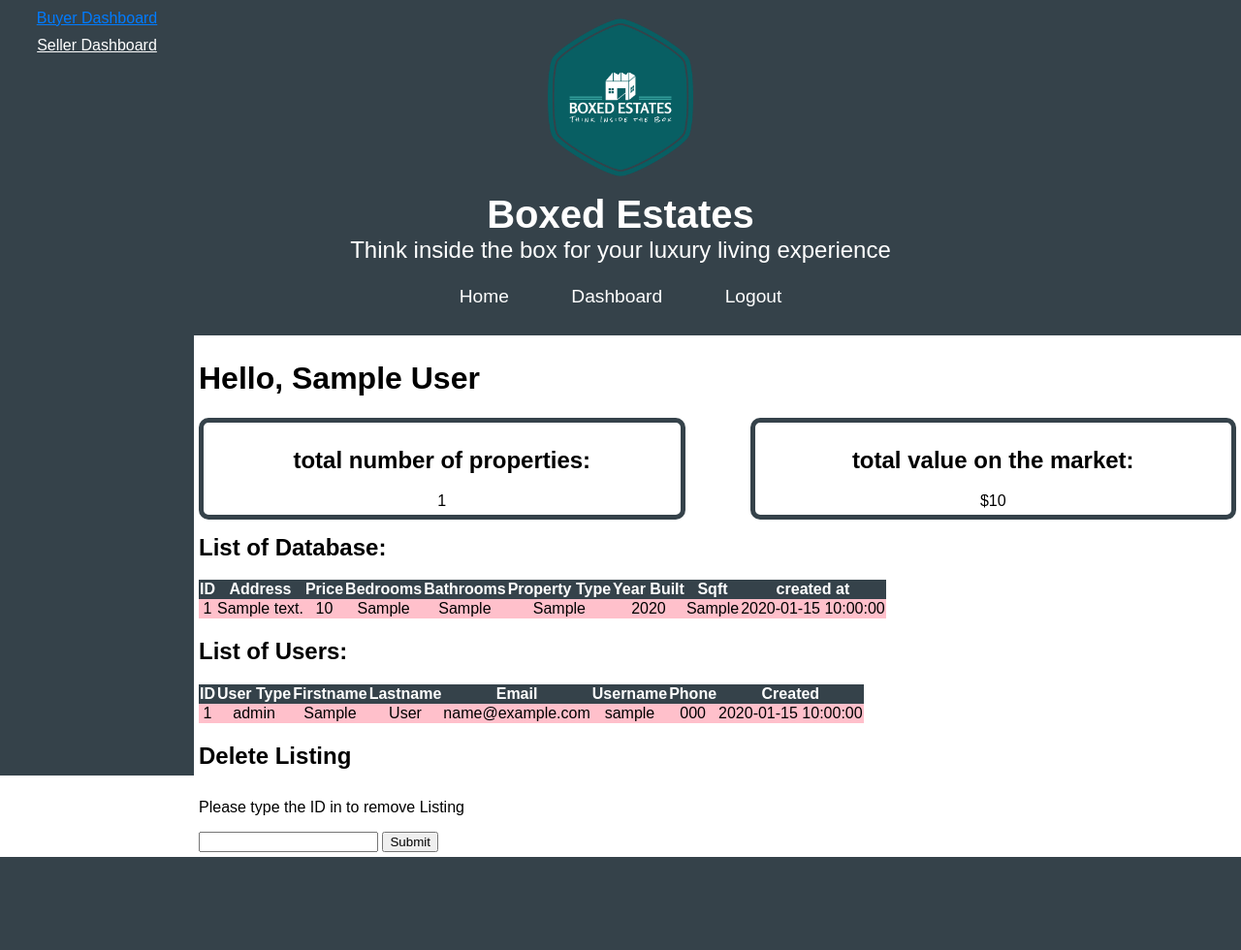
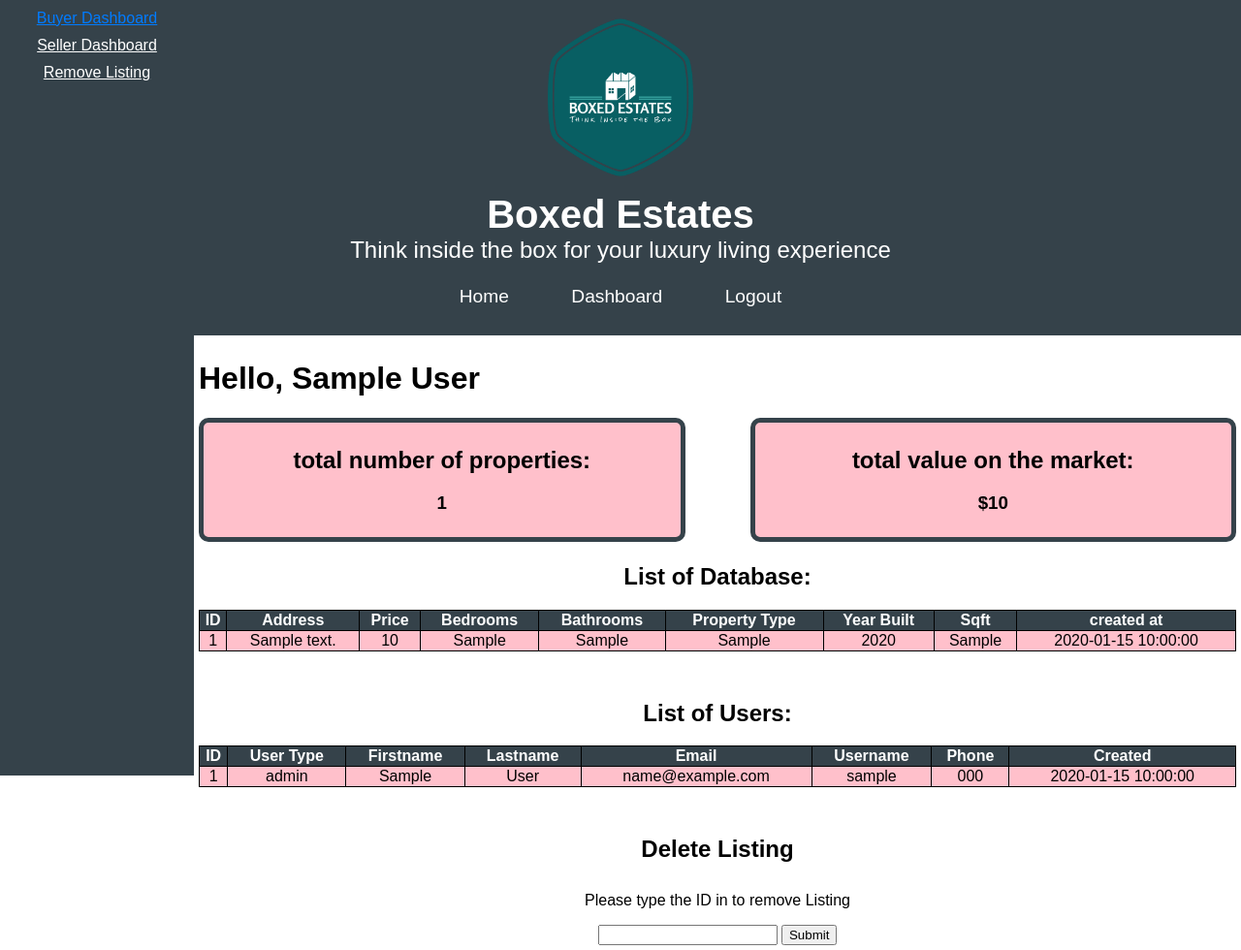
Before and after one commit to Rob-Krisko/web-prog-proj-4, a PHP site: page /admin_dashboard.php in a window 1280 px wide. Shown: the whole page at 97% size. Before the commit the page ends 884 px from the top, so only its background shows below. Run offline with PHP 8.4, Linux system fonts and the light colour scheme; the visitor is signed in with stand-in values (Sample User, id 1); tables that the repository leaves empty or names only in its code hold one stand-in row (values such as "Sample post").

Commit message:
clean up of admin
made it look better? im terrible with css

```diff
--- a/admin.css
+++ b/admin.css
@@ -81,6 +81,7 @@ p {
     border-radius: 10px;
     width: 45%;
     text-align: center;
+    background-color: pink;
 }
 
 
@@ -92,17 +93,34 @@ p {
     border-radius: 10px;
     width: 45%;
     text-align: center;
+    background-color: pink;
 }
 
 .db-list {
+    text-align: center;
+    margin-top: 50px;
     /*
-    margin-top: 100px;
     height: 100px;
     */
 }
 
 .user-list {
-    /*
-    margin-top: 550px;
-    */
+    text-align: center;
+    margin-top: 50px;
 }
+
+.remove-listing {
+    text-align: center;
+    margin-top: 50px;
+}
+
+table {
+    width: 100%;
+    margin-right: auto;
+    margin-left: auto;
+    border: 1px solid black;
+}
+
+th, td {
+    border: 1px solid black;
+}
--- a/admin_dashboard.php
+++ b/admin_dashboard.php
@@ -24,6 +24,7 @@ if ($conn->connect_error) {
     <div class='side-nav'>
         <a href='./buyer_dashboard.php'>Buyer Dashboard</a>
         <a href='./seller_dashboard.php'>Seller Dashboard</a>
+        <a href='#remove'>Remove Listing</a>
     </div>
 
     <div class='content'>
@@ -34,6 +35,7 @@ if ($conn->connect_error) {
         <div class='idk'>
             <div class='property-num'>
                 <h2> total number of properties: </h2>
+                <h3>
                 <?php
                 $servername = "localhost";
                 $username = "rkrisko1";
@@ -51,18 +53,19 @@ if ($conn->connect_error) {
                     printf("%d", $rowcount);
                 }
 
-
                 /*
                 $result = $conn->query("SELECT COUNT(*) FROM properties")->fetch_array();
                 var_dump($result[0]);
                 */
 
                 ?>
+                </h3>
 
             </div>
 
             <div class='total-value'>
                 <h2>total value on the market: </h2>
+                <h3>
                 <?php
 
 
@@ -73,6 +76,7 @@ if ($conn->connect_error) {
                 }
 
                 ?>
+                </h3>
             </div>
         </div>
 
@@ -143,7 +147,7 @@ if ($conn->connect_error) {
             </table>
         </div>
 
-        <div class='remove-listing'>
+        <div class='remove-listing' id='remove'>
         <h2>Delete Listing</h2>
             <form action='#' method='POST'>
                 <p>Please type the ID in to remove Listing</p>
```
